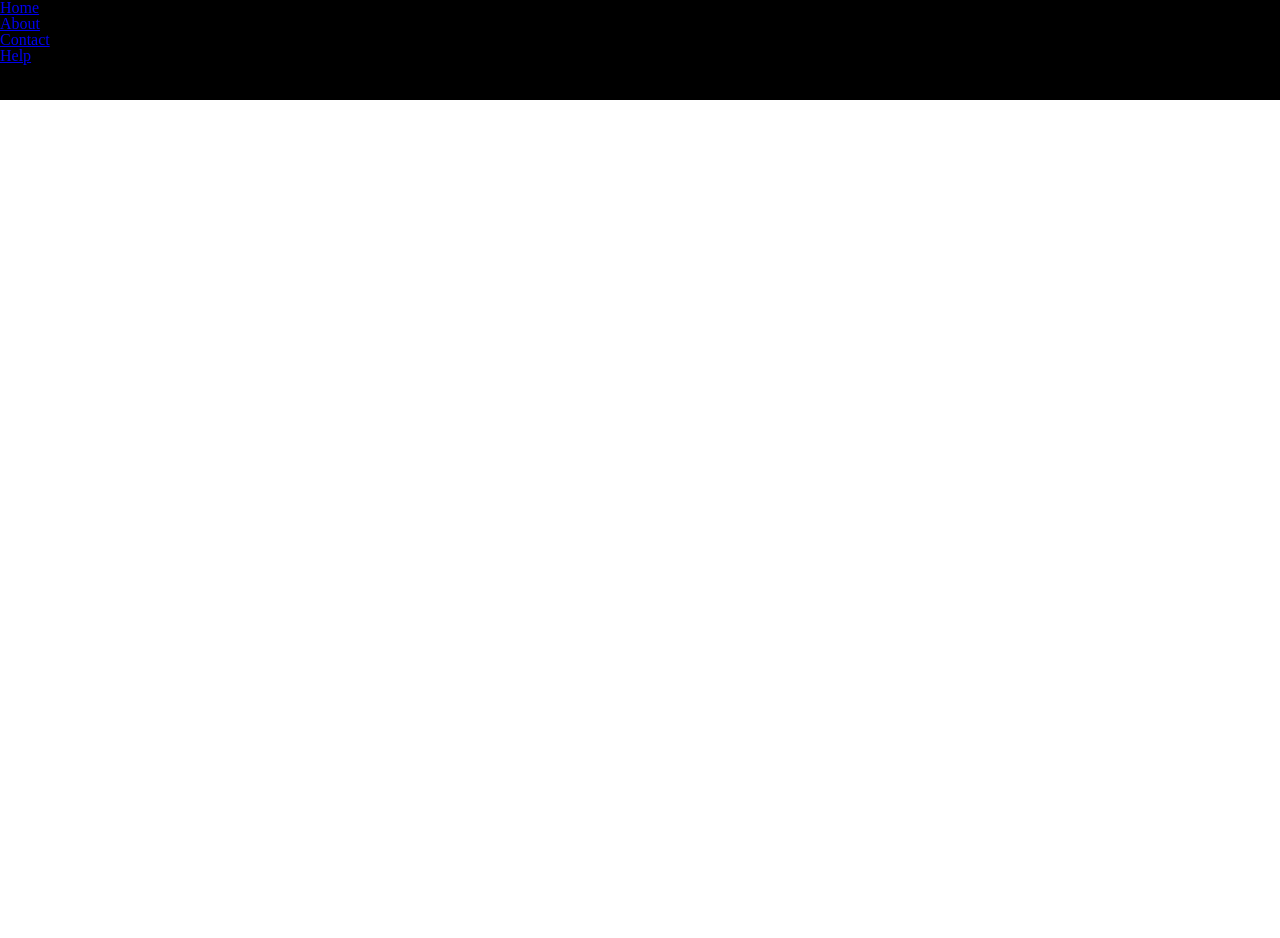
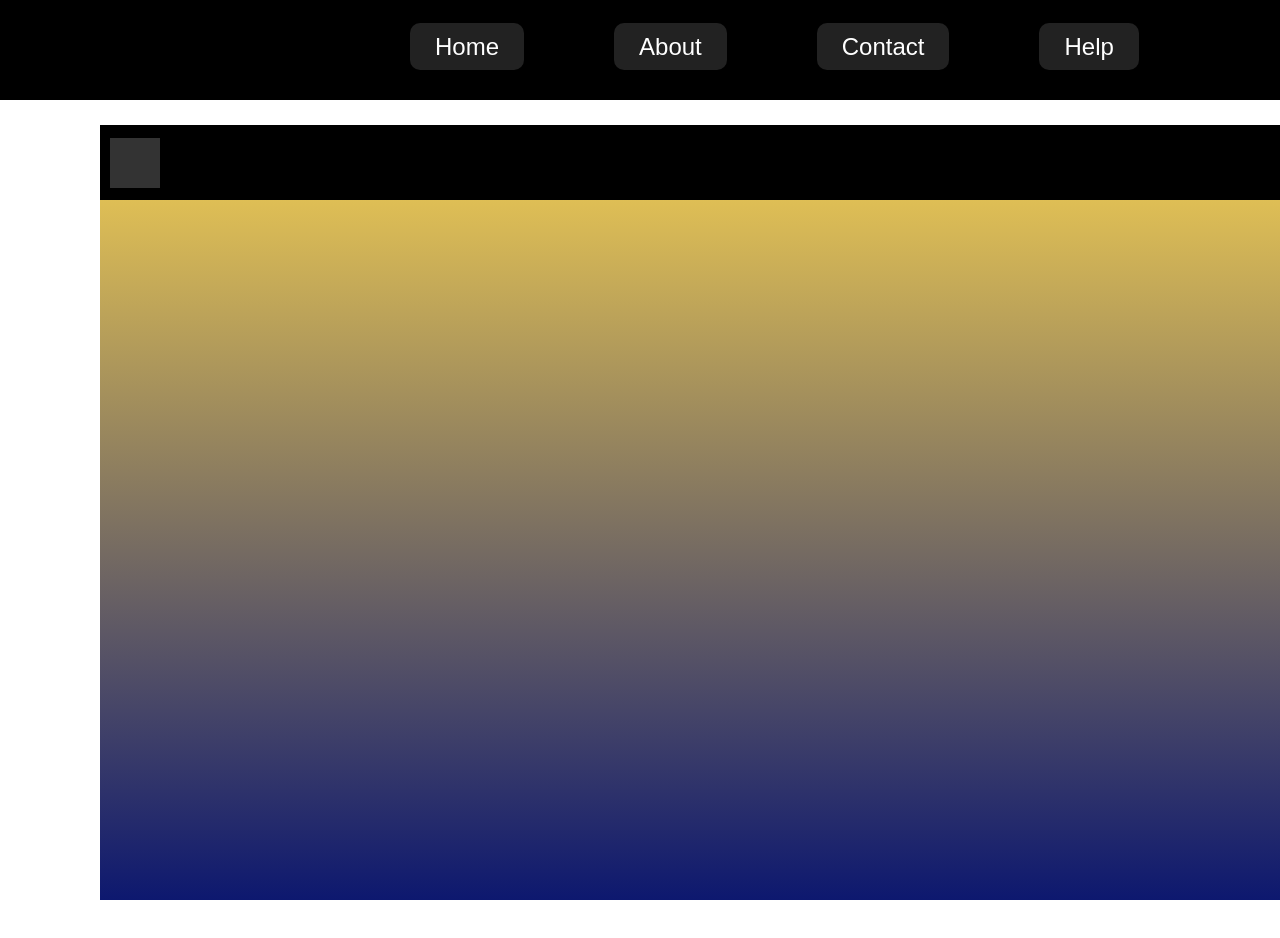
Before and after one commit to h-main81423/main_h_fuller_s_musicmixer, a plain HTML site: page index.html in a window 1280 px wide. Shown: the top 938 px of the page. Drawn offline with Linux system fonts and the light colour scheme.

Commit message:
building up html and css files

```diff
--- a/css/main.css
+++ b/css/main.css
@@ -1,11 +1,13 @@
 @charset "UTF-8";
 /*CSS Doc*/
+
 
 .hidden {
 	display: none;
 }
 
 #siteContainer {
+	margin: 0 auto;
 	width: 1440px;
 	height: 1000px;
 }
@@ -14,3 +16,55 @@
 	height: 100px;
 	background: #000;
 }
+
+#mainNav ul {
+	margin-left: 410px;
+	display: flex;
+}
+
+#mainNav ul li {
+	font-family: Arial;
+	font-size: 24px;
+	margin-top: 35px;
+	margin-right: 90px;
+	flex-direction: row;
+}
+
+
+#mainNav ul li a {
+	text-decoration: none;
+	color: #FFF;
+	padding-left: 25px;
+	padding-right: 25px;
+	padding-top: 10px;
+	padding-bottom: 10px;
+	background-color: #222;
+	border-radius: 10px;
+}
+
+#mainNav ul li a:hover {
+	background-color: #353535;
+}
+
+#musicWrapper {
+	width: 1240px;
+	height: 775px;
+	margin-left: 100px;
+	margin-top: 25px;
+	background-image: linear-gradient(#f5d052,#0d186f);
+}
+
+#musicNav {
+	height: 75px;
+	background-color: #000000;
+	display: flex;
+}
+
+#musicIcons {
+	flex-direction: row;
+	margin-left: 10px;
+	width: 50px;
+	height: 50px;
+	margin-top: 13px;
+	background-color: #333;
+}
--- a/index.html
+++ b/index.html
@@ -17,6 +17,19 @@
 			</ul>
 		</nav>
 
+	<div id="musicWrapper">
+		<div id="musicBox">
+			<div id="musicNav">
+				<div id="musicIcons">
+				</div>
+			</div>
+			<div id="figureContainer">
+				<div id="figure">
+
+				</div>
+			</div>
+		</div>
+	</div>
 	</div>
 	<!-- Content goes here -->
 	<script src="js/main.js"></script>
```
Also changed, not shown: 1 other file.
